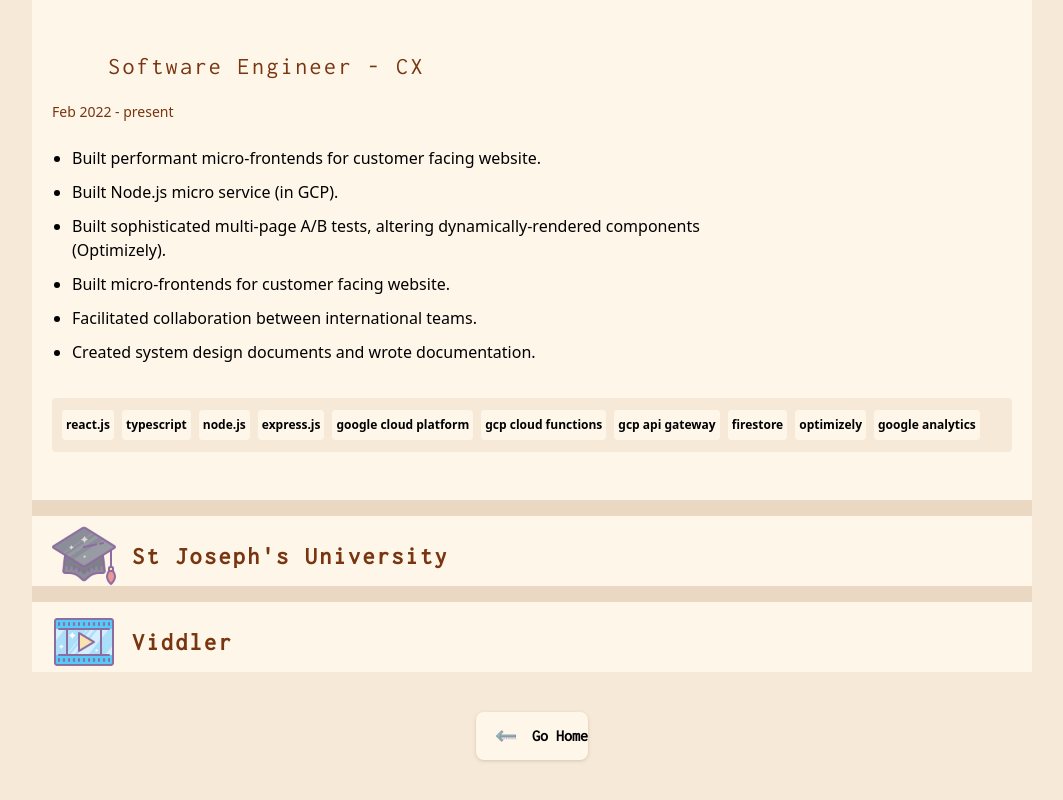
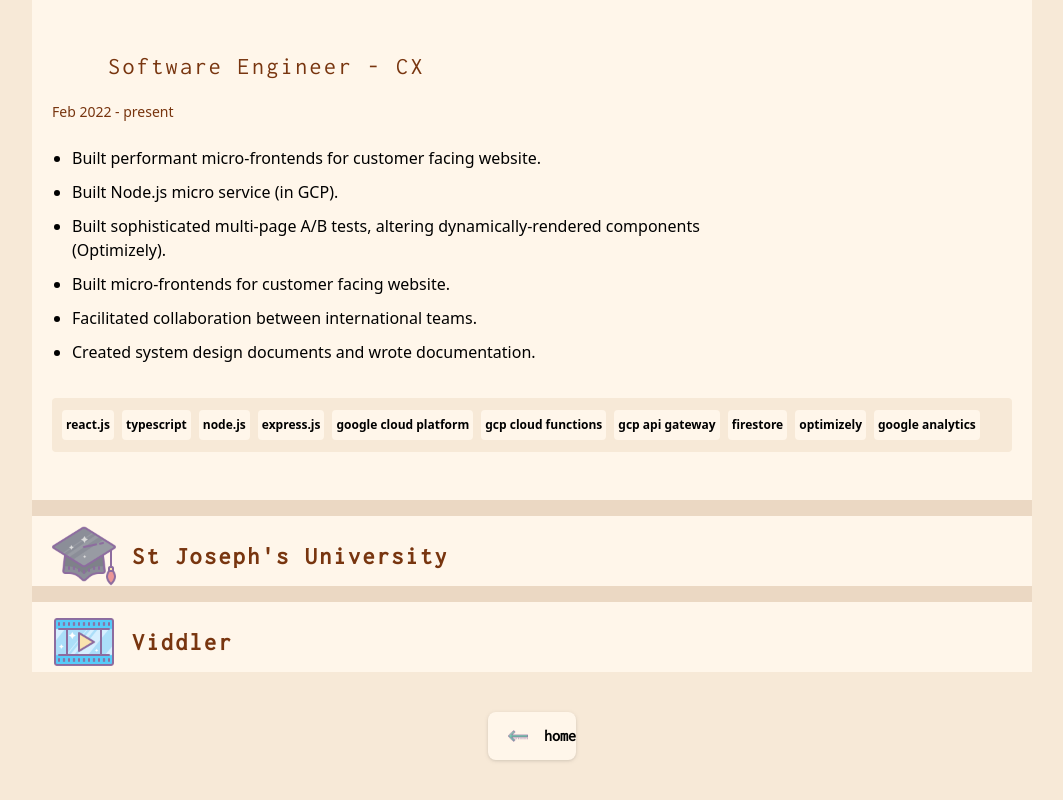
Before and after one commit to lail-lei/lail.com, a Next.js app: page /resume/Resume.component in a window 1280 px wide. Shown: the part 684-1484 px from the top of the page, without its empty margins (108-1171 px from the left). Built offline with nearby package versions, Linux system fonts and the light colour scheme.

Commit message:
add alt text for back button

```diff
--- a/components/back-button/BackButton.component.tsx
+++ b/components/back-button/BackButton.component.tsx
@@ -1,12 +1,16 @@
 import React from 'react';
 import { Button } from '../button';
 
-
-
 const BackButton: React.FC = () => {
-
-    return <Button text='Go Home' iconURL='/back-icon.png' url='/' iconSize={20} />
-
+  return (
+    <Button
+      text='home'
+      iconURL='/back-icon.png'
+      url='/'
+      altText='back arrow'
+      iconSize={20}
+    />
+  );
 };
 
 export default BackButton;
```
